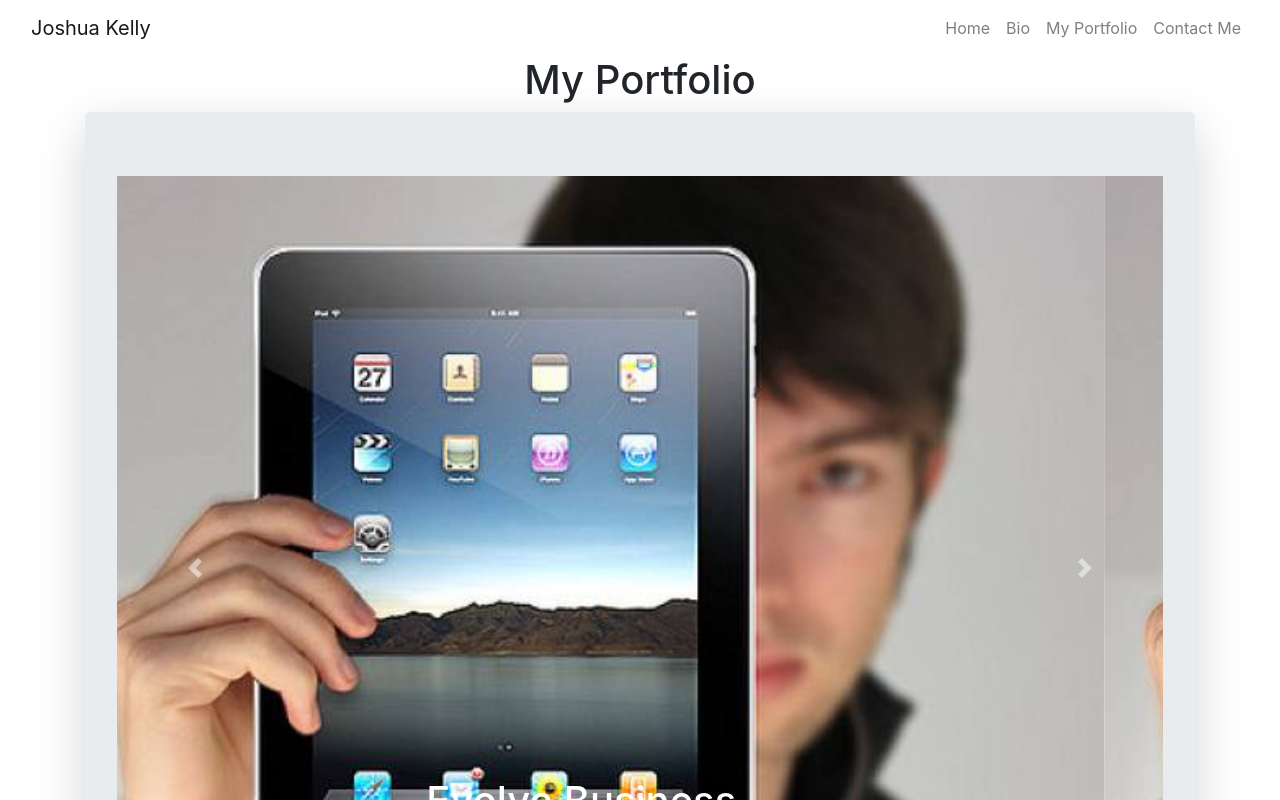
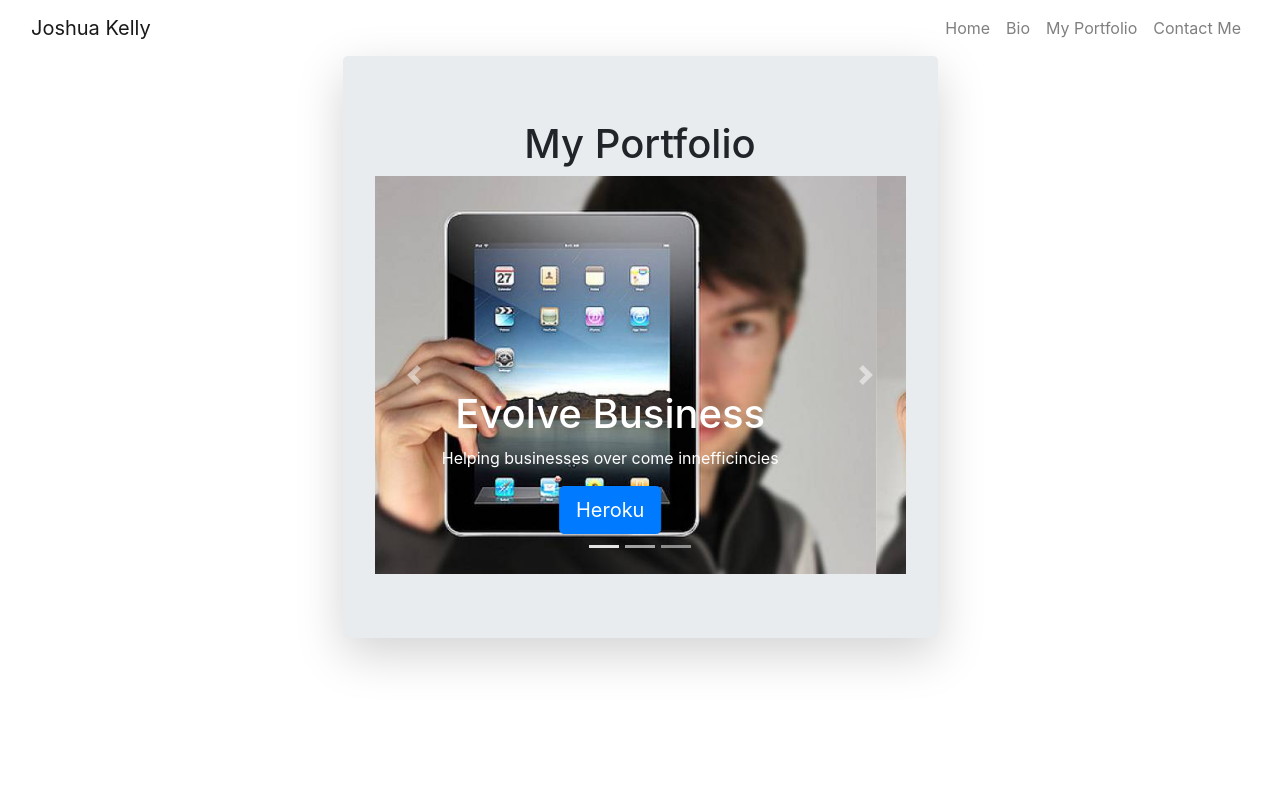
Before and after one commit to Josh-Kelly2015/React-Portfolio, a React (Create React App) app: page /my-portfolio in a window 1280 px wide. Shown: the top 800 px of the page. Built offline with nearby package versions, Linux system fonts and the light colour scheme.

Commit message:
fixed up portfolio page. breaking things in to components proved very useful

```diff
--- a/src/Pages/MyPortfolio.jsx
+++ b/src/Pages/MyPortfolio.jsx
@@ -1,78 +1,11 @@
 import React from "react";
-import ComputerBackground from ".././Images/technics-q-c-640-480-1.jpg";
-import Carousel from "react-bootstrap/Carousel";
-import Container from "react-bootstrap/Container";
-import Button from "react-bootstrap/Button";
-import Row from "react-bootstrap/Row";
-import Jumbotron from "react-bootstrap/Jumbotron";
 import Header from "../components/Header";
+import ContentWrapper from "../components/ContentWrapper";
+import MyProjects from "../components/MyPortfolioComponents/MyProjects";
 const MyPortfolio = props => (
-  <Container fluid>
+  <ContentWrapper width="w-50">
     <Header title="My Portfolio" />
-    <Container>
-      <Jumbotron className="shadow-lg">
-        <Carousel>
-          <Carousel.Item>
-            <img
-              src={ComputerBackground}
-              className="d-block w-100"
-              alt="RPG Game"
-            />
-            <Carousel.Caption>
-              <h1>Evolve Business</h1>
-              <p>Helping businesses over come innefficincies</p>
-              <Button
-                variant="primary"
-                href="https://finalprojectthree.herokuapp.com/"
-                size="lg"
-              >
-                Heroku
-              </Button>
-            </Carousel.Caption>
-          </Carousel.Item>
-
-          <Carousel.Item>
-            <img
-              src={ComputerBackground}
-              className="d-block w-100"
-              alt="RPG Game"
-            />
-            <Carousel.Caption>
-              <h1>Car Med</h1>
-              <p>
-                A car maintenance and overall car health management dashboard
-              </p>
-              <Button
-                variant="primary"
-                href="https://afternoon-wave-65413.herokuapp.com/"
-                size="lg"
-              >
-                Heroku
-              </Button>
-            </Carousel.Caption>
-          </Carousel.Item>
-
-          <Carousel.Item>
-            <img
-              src={ComputerBackground}
-              className="d-block w-100"
-              alt="RPG Game"
-            />
-            <Carousel.Caption>
-              <h1>T.O.A.D</h1>
-              <p>An app to help managers assign employees to projects</p>
-              <Button
-                variant="primary"
-                href="https://afternoon-wave-65413.herokuapp.com/"
-                size="lg"
-              >
-                Heroku
-              </Button>
-            </Carousel.Caption>
-          </Carousel.Item>
-        </Carousel>
-      </Jumbotron>
-    </Container>
-  </Container>
+    <MyProjects />
+  </ContentWrapper>
 );
 export default MyPortfolio;
--- a/src/components/ContentWrapper.jsx
+++ b/src/components/ContentWrapper.jsx
@@ -1,8 +1,8 @@
 import React from "react";
 import { Container, Jumbotron } from "react-bootstrap";
-const ContentWrapper = props => (
-  <Container>
-    <Jumbotron className="shadow-lg">{props.children}</Jumbotron>
+const ContentWrapper = ({ width, children }) => (
+  <Container className={width}>
+    <Jumbotron className="shadow-lg">{children}</Jumbotron>
   </Container>
 );
 export default ContentWrapper;
--- /dev/null
+++ b/src/components/MyPortfolioComponents/MyProjects.jsx
@@ -0,0 +1,53 @@
+import React from "react";
+import ComputerBackground from "../../Images/technics-q-c-640-480-1.jpg";
+import { Carousel, Button, Container } from "react-bootstrap";
+const MyProjects = props => (
+  <Carousel>
+    <Carousel.Item>
+      <img src={ComputerBackground} className="d-block w-100" alt="RPG Game" />
+      <Carousel.Caption>
+        <h1>Evolve Business</h1>
+        <p>Helping businesses over come innefficincies</p>
+        <Button
+          variant="primary"
+          href="https://finalprojectthree.herokuapp.com/"
+          size="lg"
+        >
+          Heroku
+        </Button>
+      </Carousel.Caption>
+    </Carousel.Item>
+
+    <Carousel.Item>
+      <img src={ComputerBackground} className="d-block w-100" alt="RPG Game" />
+      <Carousel.Caption>
+        <h1>Car Med</h1>
+        <p>A car maintenance and overall car health management dashboard</p>
+        <Button
+          variant="primary"
+          href="https://afternoon-wave-65413.herokuapp.com/"
+          size="lg"
+        >
+          Heroku
+        </Button>
+      </Carousel.Caption>
+    </Carousel.Item>
+
+    <Carousel.Item>
+      <img src={ComputerBackground} className="d-block w-100" alt="RPG Game" />
+      <Carousel.Caption>
+        <h1>T.O.A.D</h1>
+        <p>An app to help managers assign employees to projects</p>
+        <Button
+          variant="primary"
+          href="https://afternoon-wave-65413.herokuapp.com/"
+          size="lg"
+        >
+          Heroku
+        </Button>
+      </Carousel.Caption>
+    </Carousel.Item>
+  </Carousel>
+);
+
+export default MyProjects;
```
